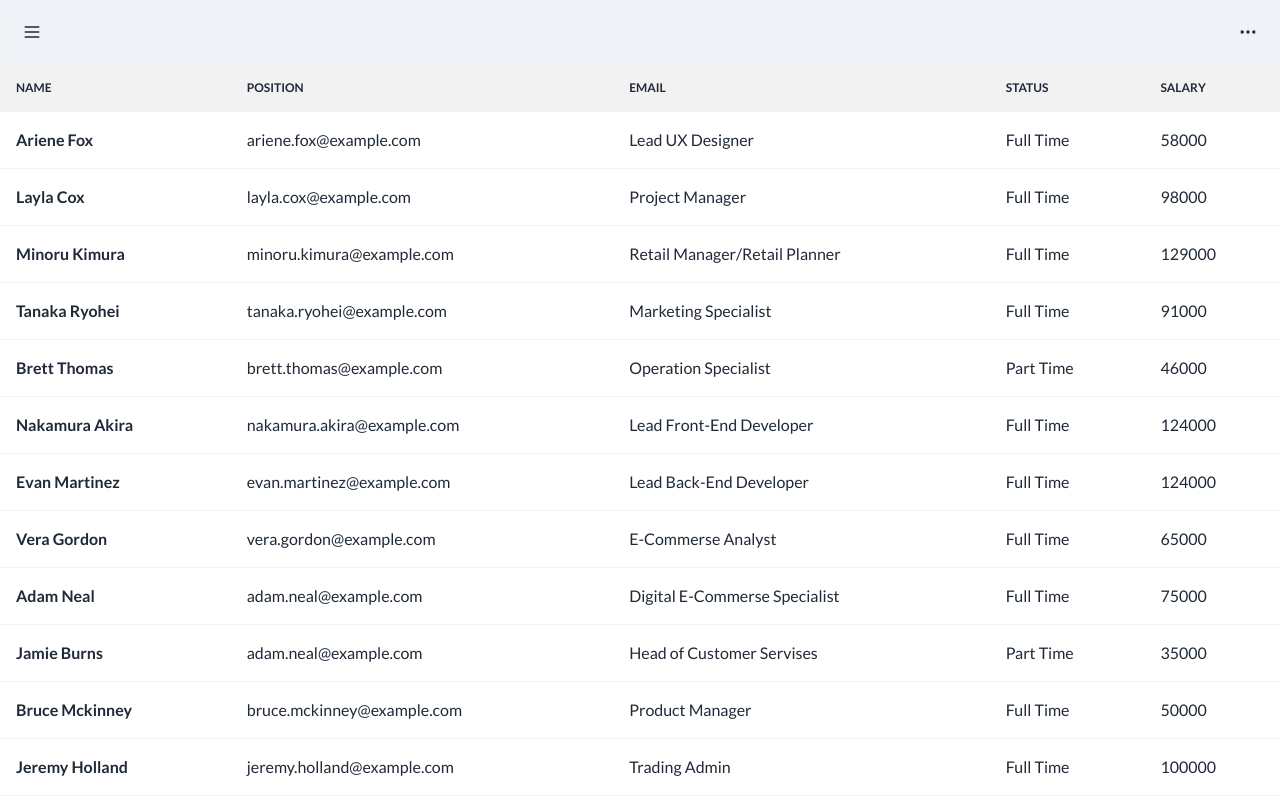
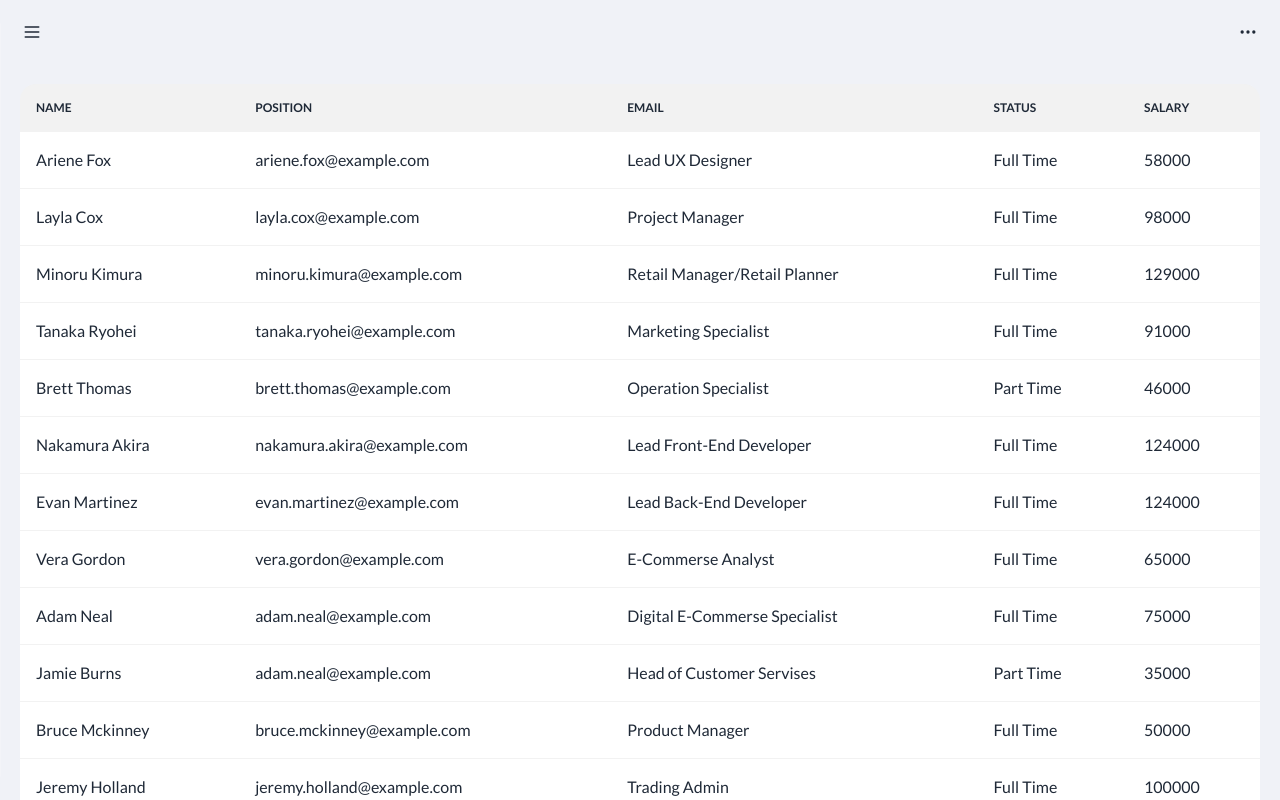
Before and after one commit to artemromaniv/project_admin_dashboard, a React (Vite) app: page /employees in a window 1280 px wide. Shown: the top 800 px of the page. Built offline with nearby package versions, Linux system fonts and the light colour scheme.

Commit message:
fix scrolling and make content blured when navbar is opened

```diff
--- a/src/App.tsx
+++ b/src/App.tsx
@@ -21,9 +21,9 @@ const App = () => {
   const { collapsed } = useStateContext();
 
   return (
-    <div className="h-screen w-full bg-background overflow-hidden">
+    <div className="h-screen w-full bg-background">
       <NavBar/>
-      <div>
+      <div className = {collapsed ? '' : 'blur'}>
         <Header />
         <div>
           <Routes>
--- a/src/components/Customers.tsx
+++ b/src/components/Customers.tsx
@@ -1,7 +1,7 @@
 import { data } from "./data/customerData";
 const Customers = () => {
   return (
-    <section className="overflow-x-auto">
+    <section className="overflow-x-auto p-5">
       <table className="table w-full overflow-y-scroll">
         <thead>
           <tr>
@@ -11,10 +11,10 @@ const Customers = () => {
             <th>Last Active</th>
           </tr>
         </thead>
-        <tbody>
+        <tbody >
           {data.map((customer) => (
             <tr key={customer.key}>
-              <th>{customer.name}</th>
+              <td>{customer.name}</td>
               <td>{customer.email}</td>
               <td>{customer.location}</td>
               <td>{customer.lastActive}</td>
--- a/src/components/Employees.tsx
+++ b/src/components/Employees.tsx
@@ -2,7 +2,7 @@ import { data } from "./data/employeeData";
 
 const Employees = () => {
   return (
-    <section className="overflow-x-auto">
+    <section className="overflow-x-auto p-5">
       <table className="table w-full overflow-y-scroll">
         <thead>
           <tr>
@@ -13,7 +13,7 @@ const Employees = () => {
             <th>Salary</th>
           </tr>
         </thead>
-        <tbody>
+        <tbody className="rounded-xl">
           {/* <tr>
         <th>1</th>
         <td>Cy Ganderton</td>
@@ -22,7 +22,7 @@ const Employees = () => {
       </tr> */}
           {data.map((employee) => (
             <tr key={employee.employee}>
-              <th>{employee.employee}</th>
+              <td>{employee.employee}</td>
               <td>{employee.email}</td>
               <td>{employee.position}</td>
               <td>{employee.status}</td>
--- a/src/components/Orders.tsx
+++ b/src/components/Orders.tsx
@@ -2,7 +2,7 @@ import {data} from './data/ordersData'
 
 const Orders = () => {
   return (
-    <section className="overflow-x-auto">
+    <section className="overflow-x-auto p-5">
       <table className="table w-full overflow-y-scroll">
         <thead>
           <tr>
```
